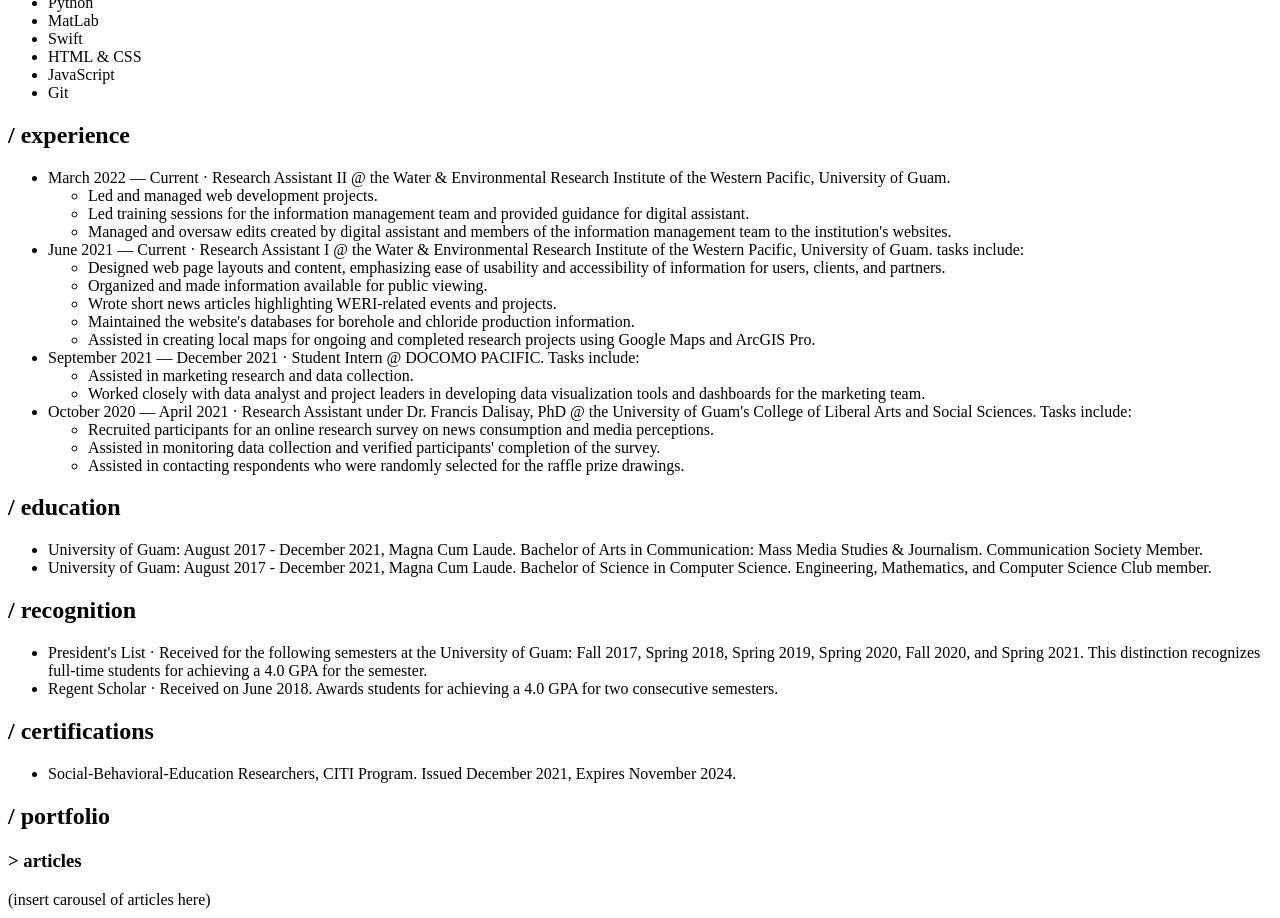
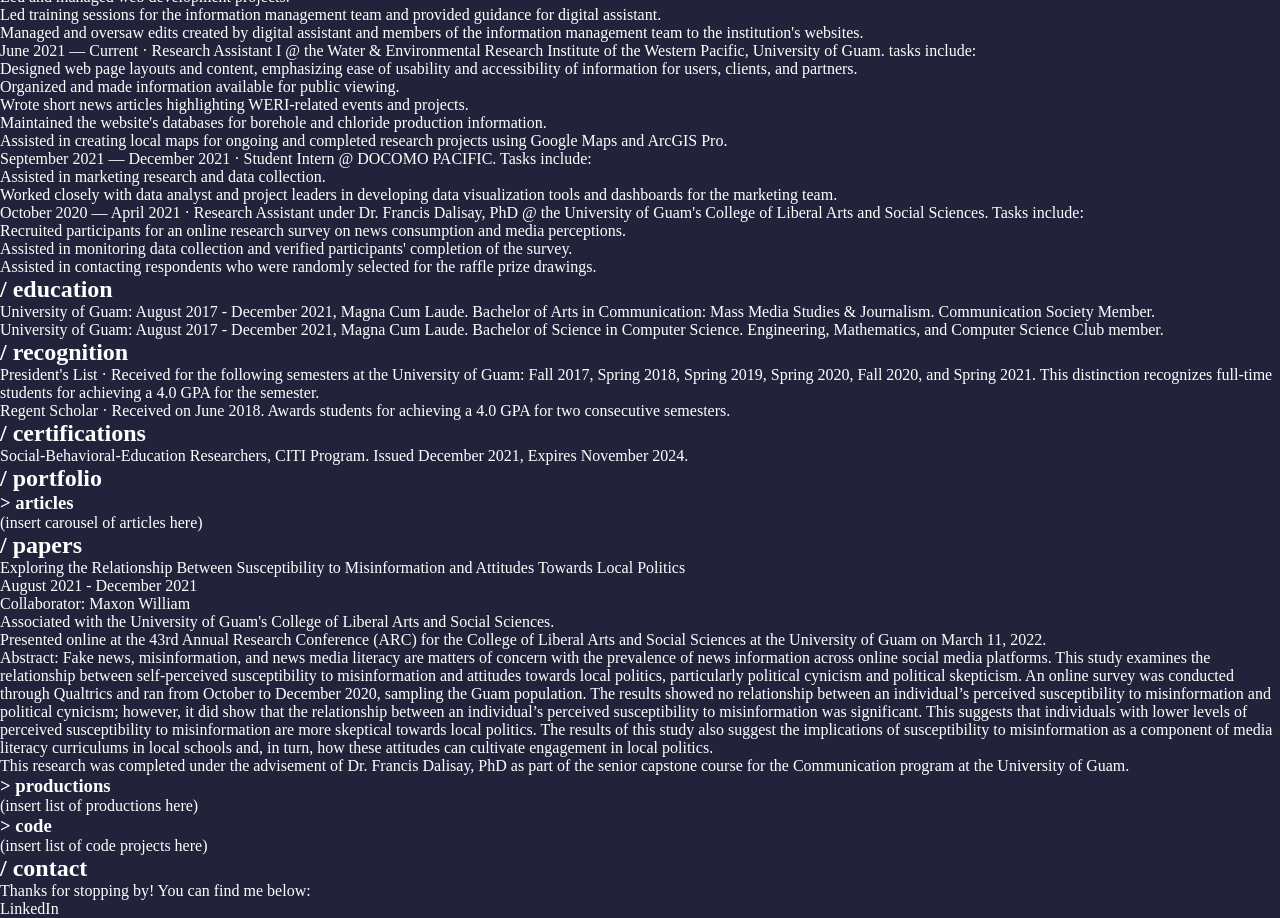
Before and after one commit to dannikate/dannikate.github.io, a React (Create React App) app: page / in a window 1280 px wide. Shown: the part 480-1398 px from the top of the page. Built offline with nearby package versions, Linux system fonts and the light colour scheme.

Commit message:
added class names to each compt

```diff
--- a/src/components/Articles.js
+++ b/src/components/Articles.js
@@ -2,7 +2,7 @@
 
 export default function Articles() {
     return (
-        <div>
+        <div className="articles">
             <h3> > articles </h3>
             <p>(insert carousel of articles here)</p>
         </div>
--- a/src/components/Certifications.js
+++ b/src/components/Certifications.js
@@ -2,7 +2,7 @@
 
 export default function Certifications() {
     return (
-        <div>
+        <div className="certifications">
             <h2>/ certifications</h2>
             <ul>
                 <li>Social-Behavioral-Education Researchers, CITI Program. Issued December 2021, Expires November 2024.</li>
--- a/src/components/Code.js
+++ b/src/components/Code.js
@@ -2,7 +2,7 @@
 
 export default function Code() {
     return (
-        <div>
+        <div className="code">
             <h3>> code</h3>
             <p>(insert list of code projects here)</p>
         </div>
--- a/src/components/Contact.js
+++ b/src/components/Contact.js
@@ -2,7 +2,7 @@
 
 export default function Contact() {
     return (
-        <div>
+        <div className="contact">
             <h2>/ contact</h2>
             <p>Thanks for stopping by! You can find me below:</p>
             <ul>
--- a/src/components/Education.js
+++ b/src/components/Education.js
@@ -2,7 +2,7 @@
 
 export default function Education() {
     return (
-        <div>
+        <div className="education">
             <h2>/ education</h2>
             <ul>
                 <li>University of Guam: August 2017 - December 2021, Magna Cum Laude. Bachelor of Arts in Communication: Mass Media Studies & Journalism. Communication Society Member. </li>
--- a/src/components/Papers.js
+++ b/src/components/Papers.js
@@ -2,7 +2,7 @@
 
 export default function Papers() {
     return (
-        <div>
+        <div className="papers">
             <h2>/ papers</h2>
             <ul>
                 <li>Exploring the Relationship Between Susceptibility to Misinformation and Attitudes Towards Local Politics</li>
--- a/src/components/Portfolio.js
+++ b/src/components/Portfolio.js
@@ -6,7 +6,7 @@
 
 export default function Portfolio() {
     return (
-        <div>
+        <div className="portfolio">
             <h2>/ portfolio</h2>
             <Articles />
             <Papers />
--- a/src/components/Productions.js
+++ b/src/components/Productions.js
@@ -2,7 +2,7 @@
 
 export default function Productions() {
     return (
-        <div>
+        <div className="productions">
             <h3>> productions</h3>
             <p>(insert list of productions here)</p>
         </div>
--- a/src/components/Recognition.js
+++ b/src/components/Recognition.js
@@ -2,7 +2,7 @@
 
 export default function Recognition() {
     return (
-        <div>
+        <div className="recognition">
             <h2>/ recognition</h2>
             <ul>
                 <li>President's List · Received for the following semesters at the University of Guam: Fall 2017, Spring 2018, Spring 2019, Spring 2020, Fall 2020, and Spring 2021. This distinction recognizes full-time students for achieving a 4.0 GPA for the semester.</li>
--- a/src/components/Skills.js
+++ b/src/components/Skills.js
@@ -2,7 +2,7 @@
 
 export default function Skills() {
     return (
-        <div>
+        <div className="skills">
             <h2>/ skills & competencies</h2>
             <h3>software</h3>
             <ul>
--- a/src/styles/main.css
+++ b/src/styles/main.css
@@ -0,0 +1,9 @@
+@import url('https://fonts.googleapis.com/css2?family=Libre+Franklin:ital,wght@0,200;0,300;0,400;0,500;0,600;0,700;0,800;1,200;1,300;1,400;1,500;1,600;1,700;1,800&display=swap');
+@import url('https://fonts.googleapis.com/css2?family=Jost:ital,wght@0,100;0,200;0,300;0,400;0,500;0,600;0,700;0,800;0,900;1,100;1,200;1,300;1,400;1,500;1,600;1,700;1,800;1,900&display=swap');
+
+* {
+    margin: 0;
+    padding: 0;
+    background-color: #22223B;
+    color: white;
+}
```
